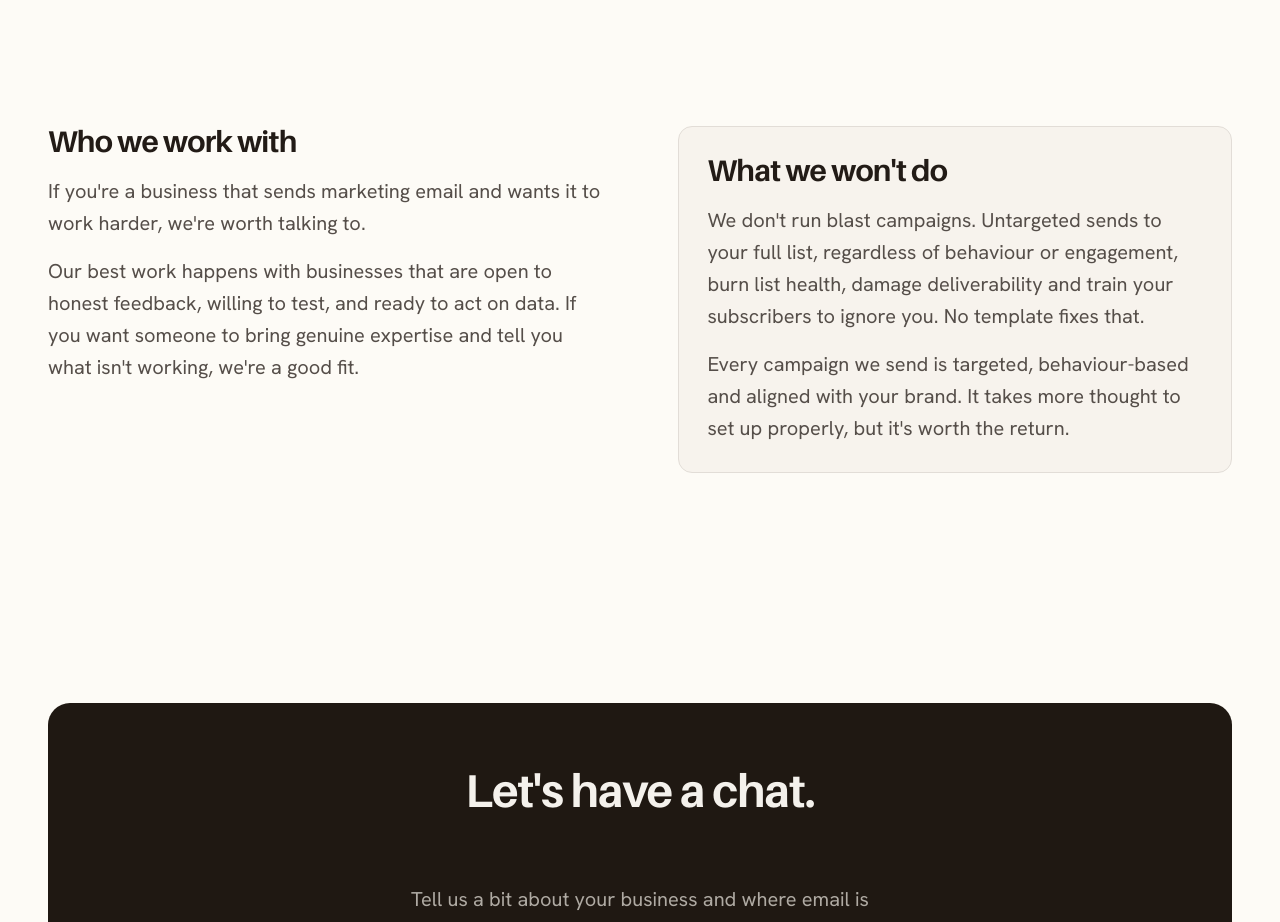
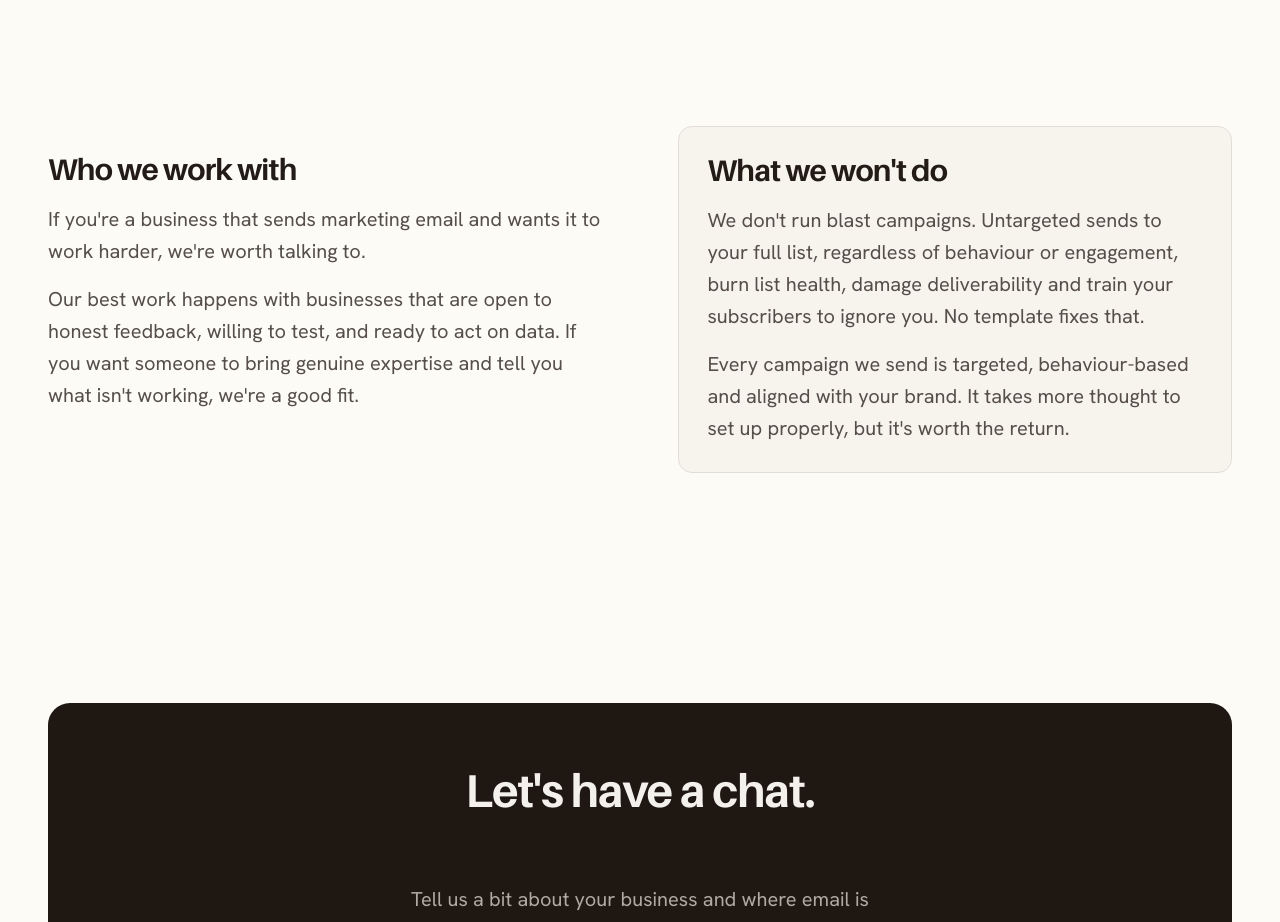
Before and after one commit to t-bowd/beyond-open-rate, a Next.js app: page /about in a window 1280 px wide. Shown: the part 2980-3902 px from the top of the page. Built offline with nearby package versions, Linux system fonts and the light colour scheme; a web font is replaced by a local one.

Commit message:
Align "Who we work with" and "What we won't do" headings horizontally
Left column gets padding-top: 28px to match the card padding on the right,
so both h2s sit on the same visual baseline.

Co-Authored-By: Claude Sonnet 4.6 <noreply@anthropic.com>

```diff
--- a/app/globals.css
+++ b/app/globals.css
@@ -886,6 +886,7 @@ a { color: inherit; text-decoration: none; }
   gap: clamp(40px, 6vw, 80px);
   align-items: start;
 }
+.about-split-col:not(.about-wont) { padding-top: 28px; }
 .about-split-col h2 { font-size: clamp(24px, 3vw, 30px); margin-bottom: 18px; }
 .about-split-col p { color: var(--ink-soft); margin-bottom: 16px; }
 .about-split-col p:last-of-type { margin-bottom: 0; }
```
